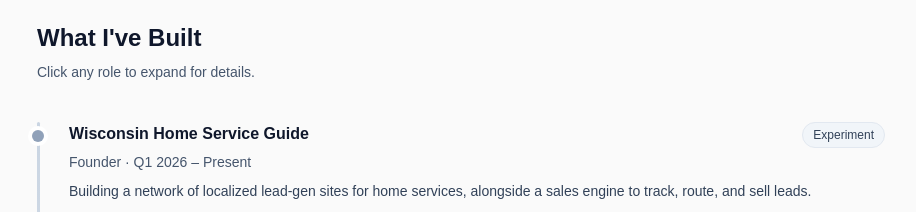
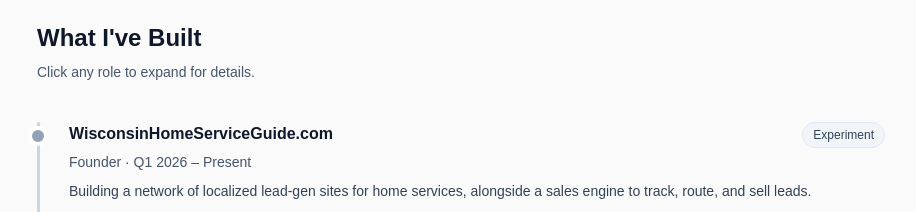
Before and after one commit to EthanJablonowski/career-dashboard, a Next.js app in the folder career-dashboard/: page / in a window 1280 px wide. Shown: the part 1040-1252 px from the top of the page, without its empty margins (179-1095 px from the left). Built offline with nearby package versions, Linux system fonts and the light colour scheme.

Commit message:
Update Wisconsin Home Service Guide to WisconsinHomeServiceGuide.com
🤖 Generated with [Claude Code](https://claude.com/claude-code)

Co-Authored-By: Claude Sonnet 4.5 <noreply@anthropic.com>

```diff
--- a/career-dashboard/data/projects.ts
+++ b/career-dashboard/data/projects.ts
@@ -551,7 +551,7 @@ export const projects: Project[] = [
   },
   {
     id: "boring-business",
-    title: "Wisconsin Home Service Guide",
+    title: "WisconsinHomeServiceGuide.com",
     org: "Self-Employed",
     role: "Founder",
     dateStart: "Q1 2026",
```
